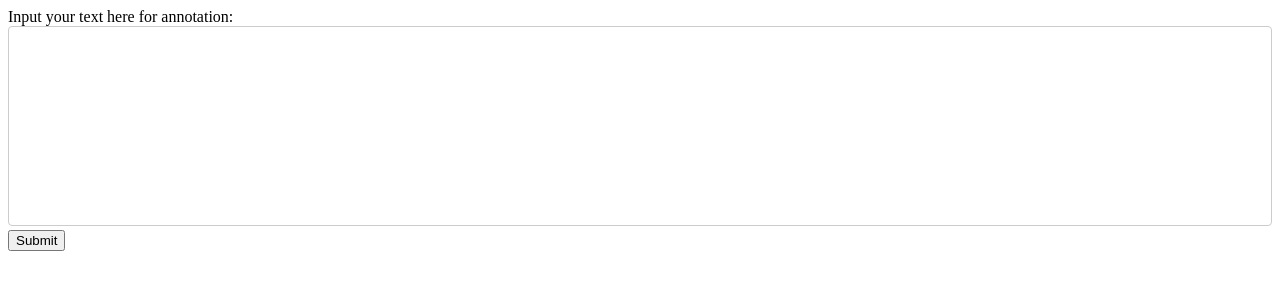
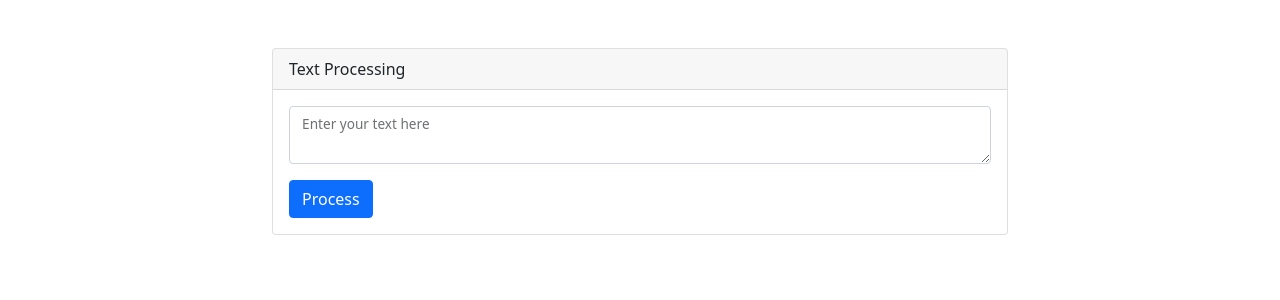
Before and after one commit to fedorivostap/annotation_web_api, a Flask app: page /annotated in a window 1280 px wide. Shown: the top 300 px of the page. Run offline with Flask 3, Linux system fonts and the light colour scheme; some libraries are stand-ins or nearby versions.

Commit message:
front-end upgrade

```diff
--- a/app.py
+++ b/app.py
@@ -1,5 +1,6 @@
 import flask.logging
 from flask import Flask, request, render_template, redirect, url_for
+from markupsafe import Markup
 import logging
 import spacy
 from spacy import displacy
@@ -35,7 +36,14 @@ def train_model():
 
 @app.route("/annotate_test", methods=['GET', 'POST'])
 def annotate():
-    return render_template("annotate_test.html")
+    html = None
+    if request.method == 'POST':
+        text = request.form['text']
+        logger.info("Getting input text for processing...")
+        doc = nlp(text)
+        logger.info("Annotating input text...")
+        html = Markup(displacy.render(doc, style="ent", page=True))
+    return render_template("annotate_test.html", result=html)
 
 
 @app.route("/annotated", methods=["POST", "GET"])
--- a/templates/annotate.html
+++ b/templates/annotate.html
@@ -2,27 +2,31 @@
 <html lang="en">
 <head>
     <meta charset="UTF-8">
-    <title>Title</title>
-    <link rel="stylesheet" href="{{ url_for('static', filename='css/style.css') }}">
-    <style>
-      /* CSS for the input field */
-      textarea {
-        width: 100%;
-        height: 200px;
-        font-size: 16px;
-        padding: 10px;
-        box-sizing: border-box;
-        border: 1px solid #ccc;
-        border-radius: 4px;
-        resize: none; /* Disables resizing of textarea */
-      }
-    </style>
+    <meta name="viewport" content="width=device-width, initial-scale=1.0">
+    <title>Text Processing App</title>
+    <link rel="stylesheet" href="https://cdnjs.cloudflare.com/ajax/libs/twitter-bootstrap/5.0.2/css/bootstrap.min.css">
 </head>
 <body>
-    <form method="POST" action="/submit">
-      <label for="text-for-annotation">Input your text here for annotation:</label>
-      <textarea id="text-for-annotation" name="text"></textarea>
-      <input type="submit" value="Submit"/>
-    </form>
+    <div class="container mt-5">
+        <div class="row justify-content-center">
+            <div class="col-lg-8">
+                <div class="card">
+                    <div class="card-header">
+                        Text Processing
+                    </div>
+                    <div class="card-body">
+                        <form method="POST" action="/process-text">
+                            <div class="form-floating mb-3">
+                                <textarea class="form-control" id="text-input" name="text" rows="10"></textarea>
+                                <label for="text-input">Enter your text here</label>
+                            </div>
+                            <button type="submit" class="btn btn-primary">Process</button>
+                        </form>
+                    </div>
+                </div>
+            </div>
+        </div>
+    </div>
+    <script src="https://cdnjs.cloudflare.com/ajax/libs/twitter-bootstrap/5.0.2/js/bootstrap.min.js"></script>
 </body>
 </html>
--- a/templates/base.html
+++ b/templates/base.html
@@ -1,12 +1,12 @@
 <!DOCTYPE html>
 <html lang="en">
 <head>
-  <title>{% block title %}My Flask App{% endblock %}</title>
+  <title>{% block title %}NER tagger{% endblock %}</title>
   <link rel="stylesheet" href="https://cdnjs.cloudflare.com/ajax/libs/twitter-bootstrap/4.6.0/css/bootstrap.min.css">
 </head>
 <body>
   <nav class="navbar navbar-expand-lg navbar-dark bg-dark">
-    <a class="navbar-brand" href="/">My Flask App</a>
+    <a class="navbar-brand" href="/">NER tagger</a>
     <button class="navbar-toggler" type="button" data-toggle="collapse" data-target="#navbarNav" aria-controls="navbarNav" aria-expanded="false" aria-label="Toggle navigation">
       <span class="navbar-toggler-icon"></span>
     </button>
```
Also changed, not shown: templates/annotate_test.html (+27 -5 lines), 1 other file.
